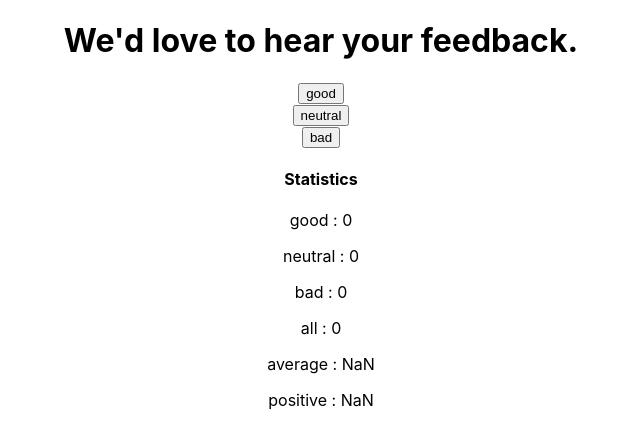
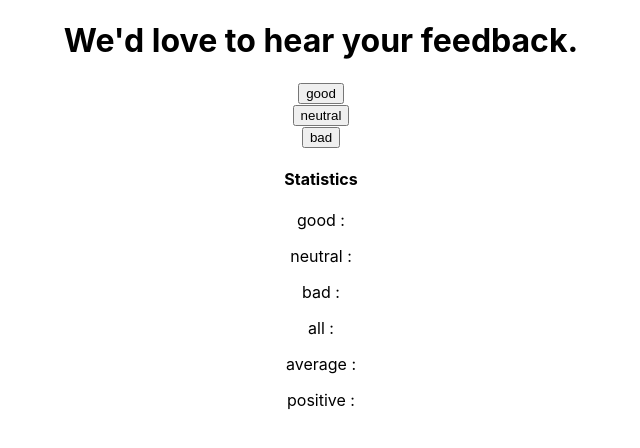
Before and after one commit to JDixon1995/Feedback-React-App, a React (Create React App) app: page / in a window 1280 px wide. Shown: the top 448 px of the page, without its empty margins (319-959 px from the left). Built offline with nearby package versions, Linux system fonts and the light colour scheme.

Commit message:
added conditional to StatNum component to remove NaN from page.

```diff
--- a/src/App.js
+++ b/src/App.js
@@ -13,6 +13,9 @@ const App = () => {
   const [ bad, setBad ] = useState(0);
   const [ all, setAll ] = useState(0);
   const [ rating, setRating ] = useState(0);
+
+  const average = rating / all;
+  const positive = good / rating;
 
   const handleGoodClick = () => {
     setGood( good + 1);
@@ -44,8 +47,8 @@ const App = () => {
       <StatNum text="neutral" counter={neutral} />
       <StatNum text="bad" counter={bad} />
       <StatNum text="all" counter={all} />
-      <StatNum text="average" counter={rating / all} />
-      <StatNum text="positive" counter={good / rating} />
+      <StatNum text="average" counter={average} />
+      <StatNum text="positive" counter={positive} />
     </div>
   );
 }
--- a/src/StatNum.js
+++ b/src/StatNum.js
@@ -1,4 +1,13 @@
 const StatNum = ({text, counter}) => {
+
+    if (counter.type === undefined) {
+        return (
+            <div>
+                <p>{text} : </p>
+            </div>
+        )
+    }
+
     return (
         <div>
             <p>{text} : {counter} </p>
```
